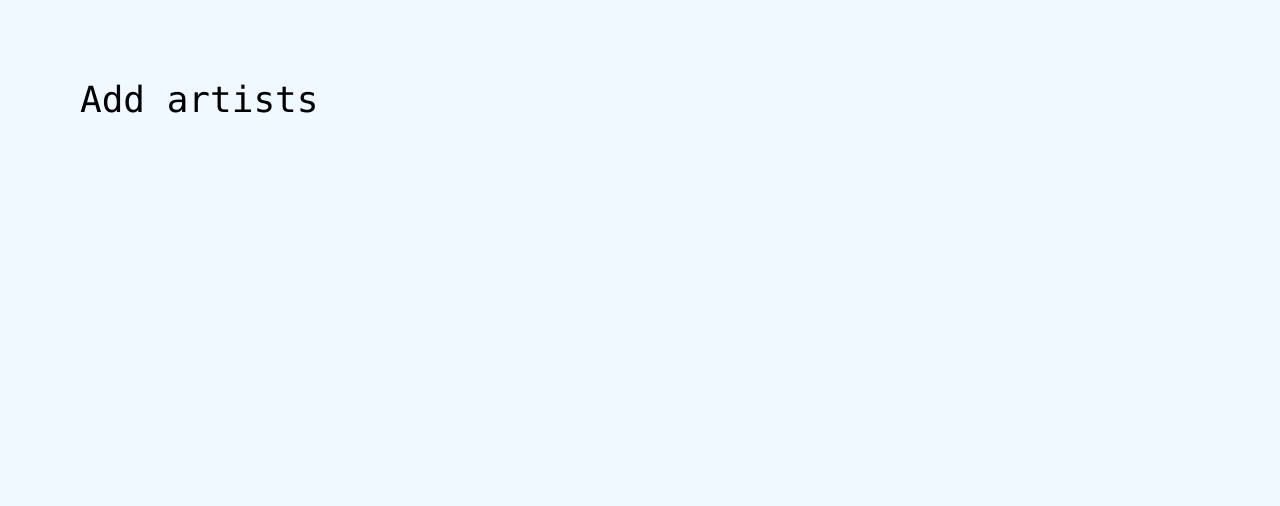
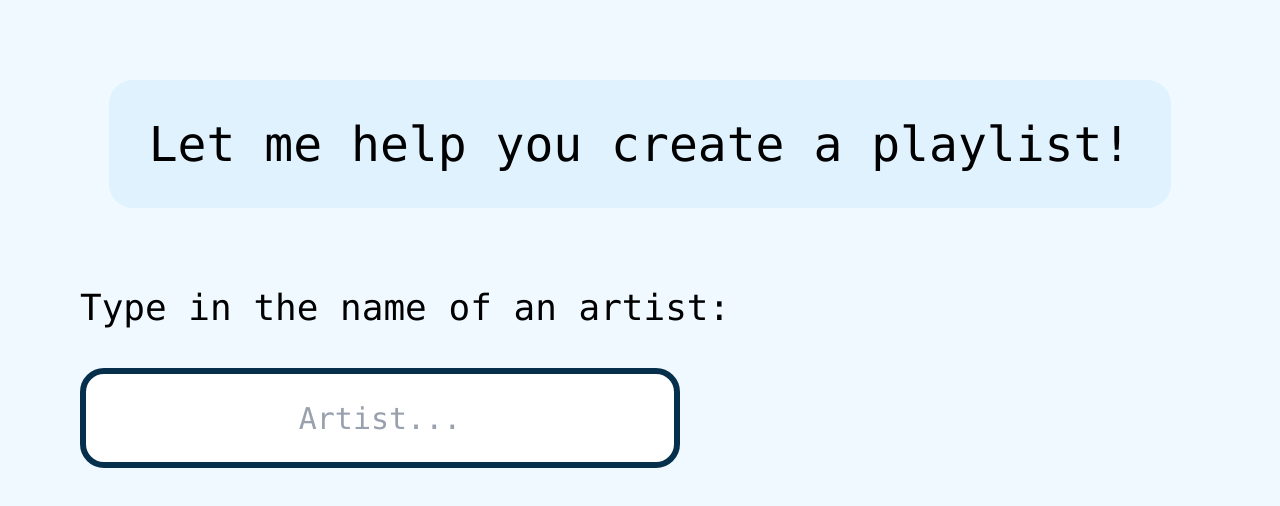
Before and after one commit to majfu/Setlistify, a React (Vite) app in the folder frontend/: page /add-artists in a window 1280 px wide. Shown: the top 506 px of the page. Built offline with nearby package versions, Linux system fonts and the light colour scheme.

Commit message:
Added an input field for adding artists

```diff
--- /dev/null
+++ b/frontend/src/components/InputField.tsx
@@ -0,0 +1,27 @@
+interface InputFieldProps {
+  placeholderText: string;
+  userInput: string;
+  setUserInput: React.Dispatch<React.SetStateAction<string>>;
+  width: number;
+  height: number;
+}
+
+function InputField({
+  placeholderText,
+  userInput,
+  setUserInput,
+  width,
+  height,
+}: InputFieldProps) {
+  return (
+    <input
+      style={{ width: width, height: height }}
+      className="bg-white text-3xl placeholder-gray-400 text-sky-950 p-5 rounded-3xl border-6 border-sky-950 text-center hover:cursor-pointer hover:border-sky-900"
+      placeholder={placeholderText}
+      value={userInput}
+      onChange={(e) => setUserInput(e.target.value)}
+    ></input>
+  );
+}
+
+export default InputField;
--- a/frontend/src/pages/AddArtists.tsx
+++ b/frontend/src/pages/AddArtists.tsx
@@ -1,5 +1,24 @@
+import { useState } from "react";
+import InputField from "../components/InputField";
+
 function AddArtists() {
-  return <div>Add artists</div>;
+  const [artistInput, setArtistInput] = useState<string>("");
+
+  return (
+    <div className="flex flex-col">
+      <div className="self-center text-5xl mb-20 bg-sky-100 p-10 rounded-3xl">
+        Let me help you create a playlist!
+      </div>
+      <div className="mb-10">Type in the name of an artist:</div>
+      <InputField
+        placeholderText="Artist..."
+        userInput={artistInput}
+        setUserInput={setArtistInput}
+        width={600}
+        height={100}
+      />
+    </div>
+  );
 }
 
 export default AddArtists;
```
